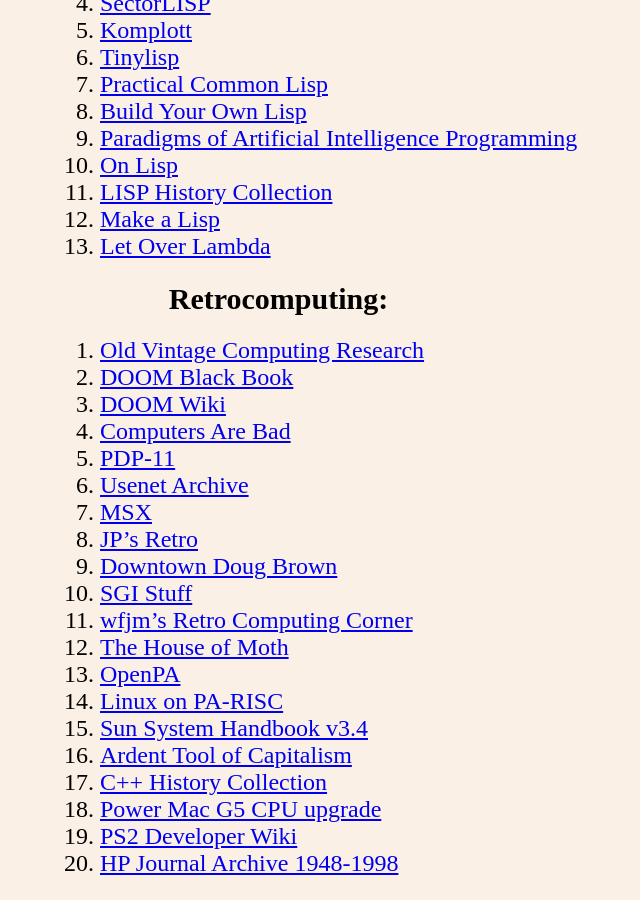
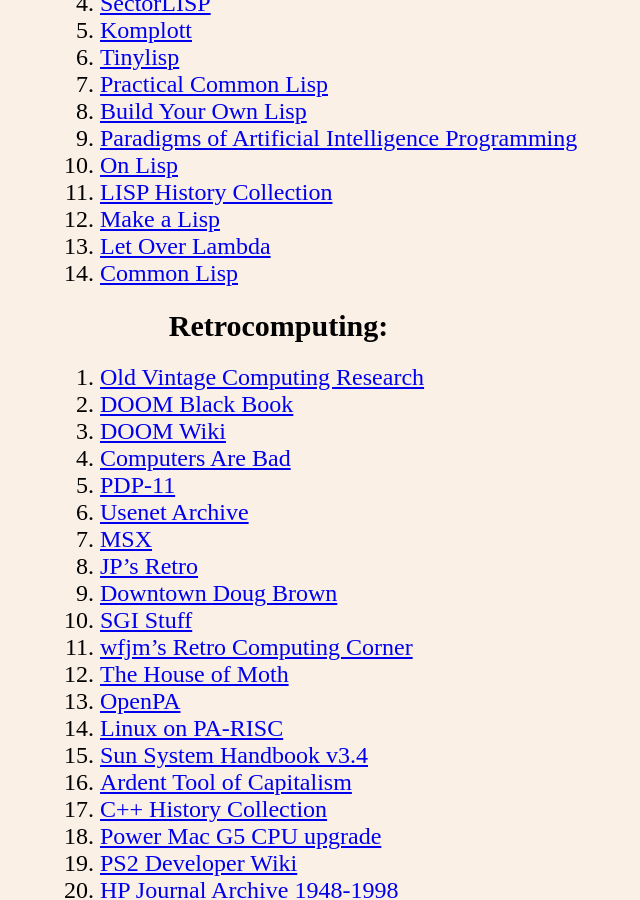
Before and after one commit to TeAeg/teaeg.github.io, a Jekyll site: the page built from index.md, in a window 1280 px wide and 900 px high, scrolled down 1811 px. Shown: the whole window, without its empty margins (36-676 px from the left). Built offline with Jekyll 4.4.1, drawn with Linux system fonts in a browser that asks for light colours; our own code applies the rules of GitHub Pages for plain Markdown files.

Commit message:
Added a link to the Common Lisp textbook
Added a link to the Common Lisp textbook at https://www.cs.cmu.edu/~dst/LispBook

```diff
--- a/index.md
+++ b/index.md
@@ -62,6 +62,7 @@
 11. [LISP History Collection](https://softwarepreservation.computerhistory.org/LISP)
 12. [Make a Lisp](https://github.com/kanaka/mal)
 13. [Let Over Lambda](https://letoverlambda.com)
+14. [Common Lisp](https://www.cs.cmu.edu/~dst/LispBook)
 
 ## Retrocomputing:
 1. [Old Vintage Computing Research](https://oldvcr.blogspot.com)
```
